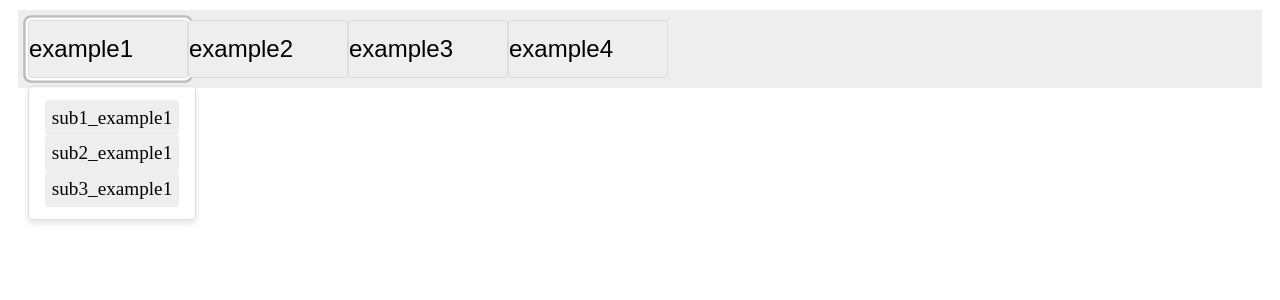
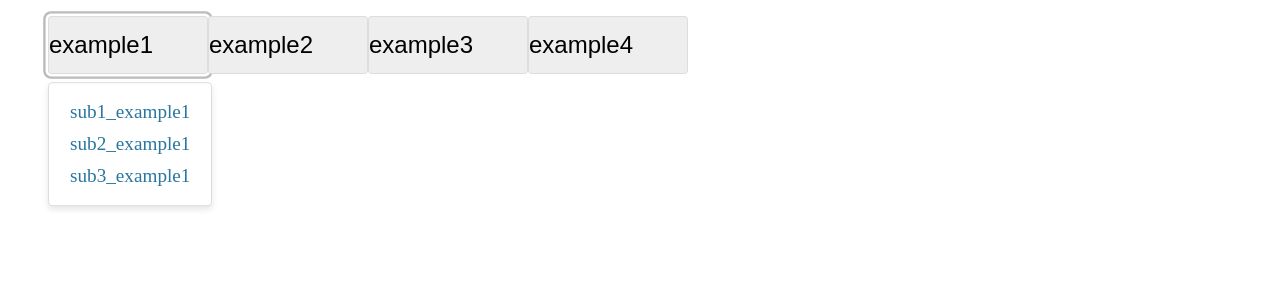
Before and after one commit to priyankalad/accessibility, a React (Create React App) app: page / in a window 1280 px wide. Both pictures are taken after a click on the button "example1". Shown: the top 300 px of the page. Built offline with nearby package versions, Linux system fonts and the light colour scheme.

Commit message:
focus on submenu workd

```diff
--- a/src/App.css
+++ b/src/App.css
@@ -1,6 +1,10 @@
 .nav {
   display: flex;
   justify-content: flex-start;
+}
+.demo {
+  position: relative;
+  list-style: none;
 }
 
 .demo-button {
@@ -61,6 +65,9 @@
   z-index: 2;
 }
 
+.demo-menu .demo-submenu {
+}
+
 .demo-menu.visible {
   transform: translateY(-0.3rem);
   transition: transform 0.2s ease, opacity 0.2s ease, visibility 0s linear 0s;
@@ -68,13 +75,17 @@
   opacity: 1;
 }
 
-.demo-menu a {
+/* .demo-menu a {
   display: block;
   font-size: 1.2rem;
   padding: 0.25rem;
-}
+} */
 
-.demo-menu a {
+.demo-menu .demo-menuitem,
+.demo-menu .demo-submenu {
+  display: block;
+  font-size: 1.2rem;
+  padding: 0.25rem;
   color: #29779e;
   text-decoration: none;
   cursor: pointer;
@@ -88,6 +99,9 @@
 }
 
 .demo-menu a:focus {
+  border-color: #3a8eb8;
+}
+.demo-menu .sub-demo:focus {
   border-color: #3a8eb8;
 }
 
@@ -107,3 +121,22 @@ ul.behavior {
 ul.behavior li {
   padding: 0.25rem 0;
 }
+
+.sub-demo .demo-button {
+  display: block;
+  font-size: 1.2rem;
+  padding: 0.25rem;
+  color: #29779e;
+  text-decoration: none;
+  cursor: pointer;
+  outline: none;
+  border: 0.1rem solid transparent;
+  border-radius: 0.2rem;
+}
+
+/* .sub-demo:focus {
+  border-color: #3a8eb8;
+} */
+/* .sub-demo .demo-button:focus {
+  border-color: #3a8eb8 !important;
+} */
--- a/src/components/DropdownMenu/scripts/DropDownMenu.jsx
+++ b/src/components/DropdownMenu/scripts/DropDownMenu.jsx
@@ -2,7 +2,6 @@ import React from "react";
 import useDropdownMenu1 from "./useDropdownMenu1";
 
 export default function DropDownMenu({ menuItem }) {
-  console.log("menuItem", menuItem);
   const { buttonProps, itemProps, isOpen, setIsOpen } = useDropdownMenu1(
     menuItem.items.length
   );
@@ -17,8 +16,21 @@ export default function DropDownMenu({ menuItem }) {
       </button>
       <div className={`demo-menu ${isOpen ? "visible" : ""}`} role="menu">
         {menuItem.items.map((item, idx) => {
+          if (typeof item === "object") {
             return (
               <a
+                key={idx}
+                className="sub-demo"
+                {...itemProps[idx]}
+                id={`menuitem${idx}`}
+              >
+                <DropDownMenu menuItem={item} />
+              </a>
+            );
+          } else {
+            return (
+              <a
+                className="demo-menuitem"
                 key={idx}
                 {...itemProps[idx]}
                 href="https://example.com"
@@ -27,6 +39,7 @@ export default function DropDownMenu({ menuItem }) {
                 {item}
               </a>
             );
+          }
         })}
       </div>
     </React.Fragment>
--- a/src/components/DropdownMenu/scripts/Navigation.jsx
+++ b/src/components/DropdownMenu/scripts/Navigation.jsx
@@ -17,14 +17,25 @@ export default function Navigation() {
     },
     {
       name: "example4",
-      items: ["sub1_example4", "sub2_example4", "sub3_example4"],
+      items: [
+        "sub1_example4",
+        {
+          name: "sub2_example4",
+          items: [
+            "sub1_sub2_example4",
+            "sub2_sub2_example4",
+            "sub3_sub2_example4",
+          ],
+        },
+        "sub3_example4",
+      ],
     },
   ];
   return (
     <ul className="nav" id="main_menu" aria-label="Main Menu" role="menubar">
       {menuItems.map((item, index) => {
         return (
-          <li>
+          <li className="demo">
             <DropDownMenu key={index} menuItem={item} />
           </li>
         );
--- a/src/components/DropdownMenu/scripts/useDropdownMenu1.jsx
+++ b/src/components/DropdownMenu/scripts/useDropdownMenu1.jsx
@@ -77,7 +77,6 @@ export default function useDropdownMenu1(itemCount) {
 
   // Create a handler function for the button's clicks and keyboard events
   const buttonListener = (e) => {
-    console.log("in button listener");
     // Detect if event was a keyboard event or a mouse event
     if (isKeyboardEvent(e)) {
       const key = e.key;
@@ -109,7 +108,6 @@ export default function useDropdownMenu1(itemCount) {
 
   // Create a function that handles menu logic based on keyboard events that occur on menu items
   const itemListener = (e) => {
-    console.log("itemListener called");
     let _a;
     const key = e.key;
     // Handle keyboard controls
@@ -167,8 +165,11 @@ export default function useDropdownMenu1(itemCount) {
     let _a;
     currentFocusIndex.current = itemIndex;
     _a = itemRefs[itemIndex] && itemRefs[itemIndex].current;
-
-    _a === null || _a === void 0 ? void 0 : _a.focus();
+    if (_a === null || _a === void 0) {
+      void 0;
+    } else {
+      _a.focus();
+    }
   };
 
   const buttonProps = {
--- a/src/components/DropdownMenu/styles.css
+++ b/src/components/DropdownMenu/styles.css
@@ -1,4 +1,4 @@
-ul[role="menubar"] {
+/* ul[role="menubar"] {
   margin: 10px;
   padding: 10px;
   font-size: 110%;
@@ -66,4 +66,4 @@ ul[role="menubar"] ul[role="menu"] li a {
 ul[role="menubar"] ul[role="menu"] a[aria-haspopup="true"]::after {
   content: url("../../images/right-arrow-brown.png");
   padding-right: 2em;
-}
+} */
```
Lines whose indentation alone changed are shown as unchanged.
